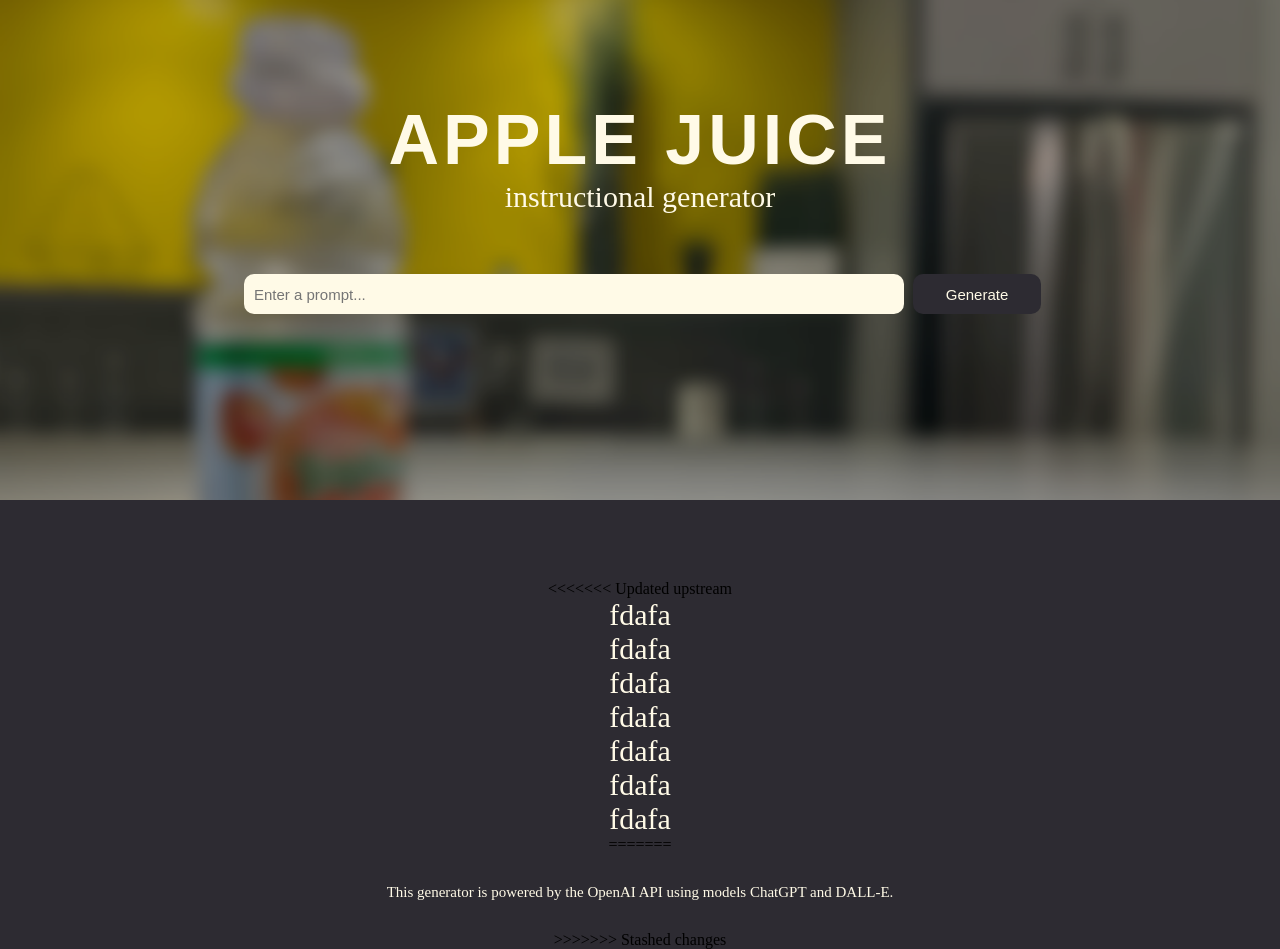
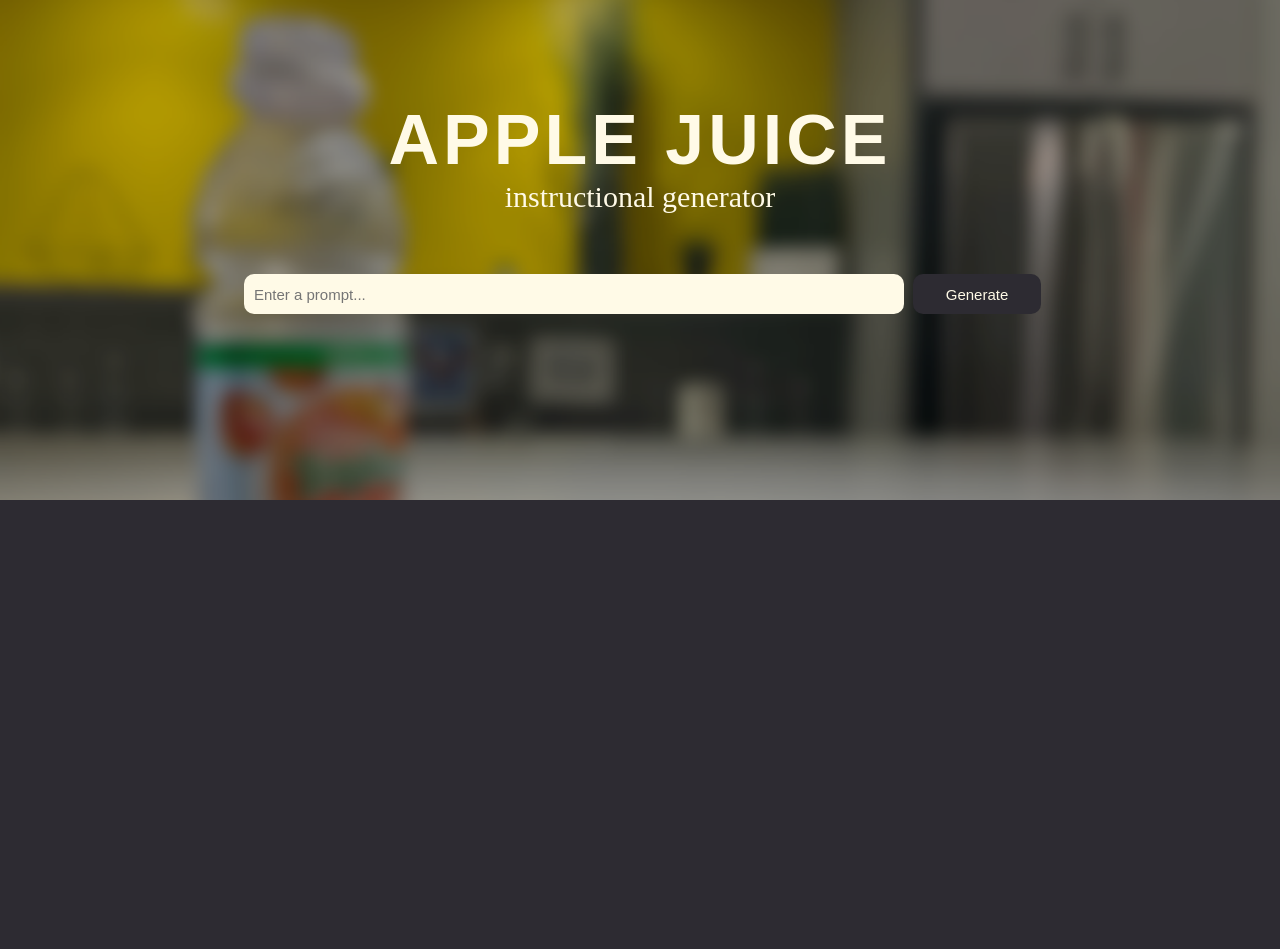
Before and after one commit to Charbot2703/apple-juice, a plain HTML site: page index.html in a window 1280 px wide. After the commit the page ends 800 px from the top, so only its background shows below. Drawn offline with Linux system fonts and the light colour scheme.

Commit message:
Resolving merge conflicts

```diff
--- a/index.html
+++ b/index.html
@@ -24,16 +24,5 @@
                 <div class="image"><img src="Google_Icons-09-512.png" alt=""></div>
             </div>-->
         </div>
-<<<<<<< Updated upstream
-        <p>fdafa</p>
-        <p>fdafa</p>
-        <p>fdafa</p>
-        <p>fdafa</p>
-        <p>fdafa</p>
-        <p>fdafa</p>
-        <p>fdafa</p>
-=======
-        <p id="page-info">This generator is powered by the OpenAI API using models ChatGPT and DALL-E.</p>
->>>>>>> Stashed changes
     </body>
 </html>
```
